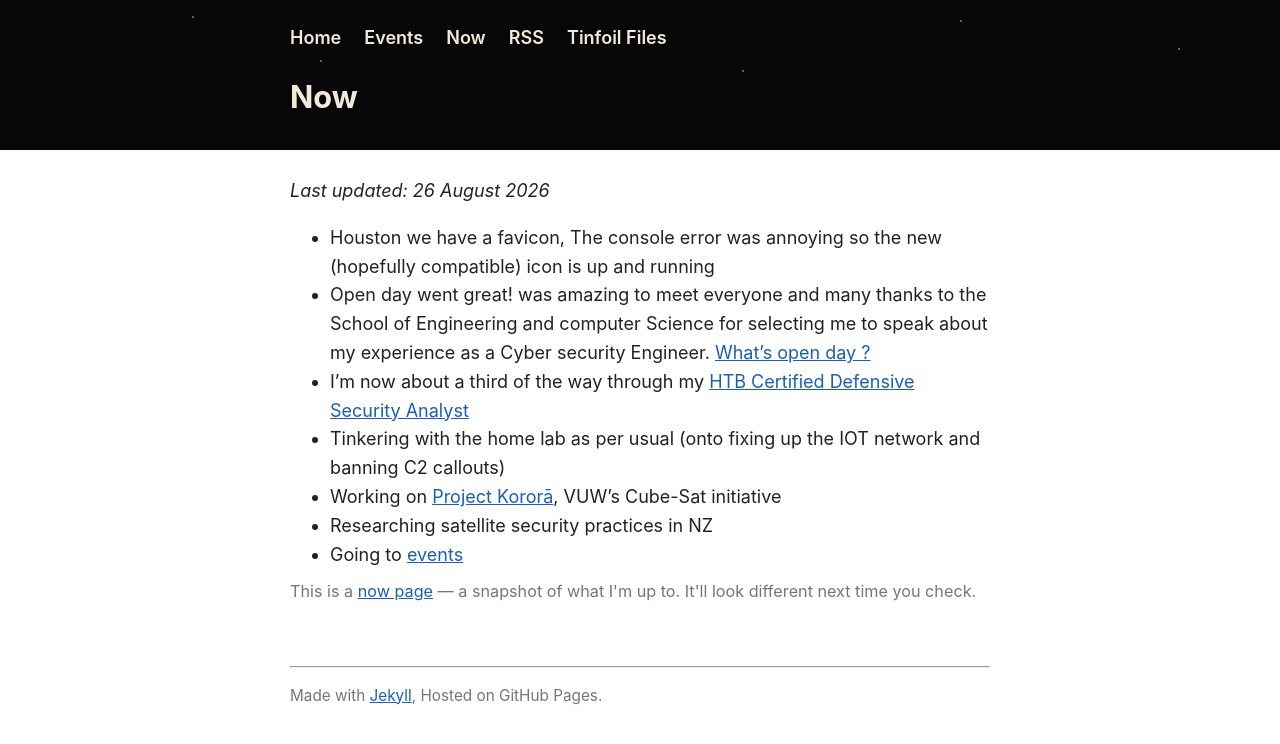
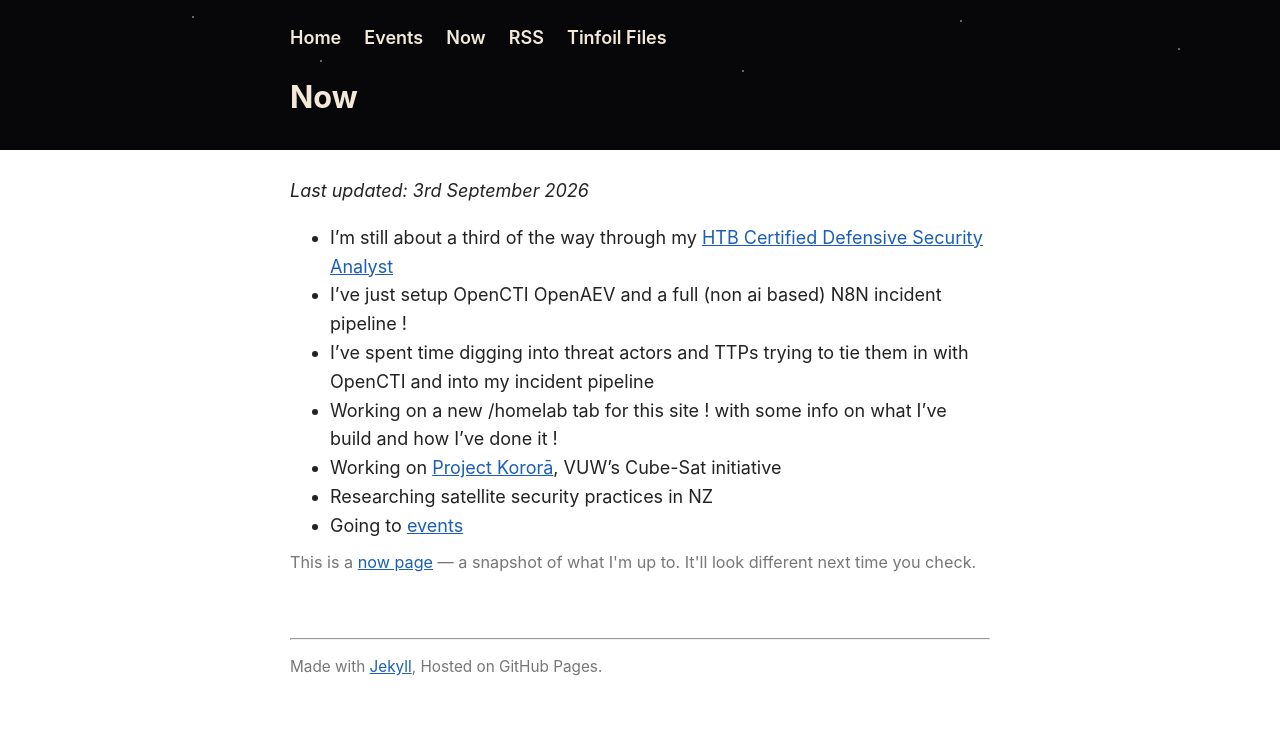
Before and after one commit to benvandw/benvandw.github.io, a Jekyll site: the page built from now.md, in a window 1280 px wide. Shown: the top 744 px of the page. Built offline with Jekyll 4.4.1, drawn with Linux system fonts in a browser that asks for light colours.

Commit message:
Revise now.md with new updates and activities
Updated the last updated date and modified the content to reflect recent activities and projects.

```diff
--- a/now.md
+++ b/now.md
@@ -3,12 +3,12 @@ layout: default
 title: Now
 ---
 
-*Last updated: 26 August 2026*
+*Last updated: 3rd September 2026*
 
-- Houston we have a favicon, The console error was annoying so the new (hopefully compatible) icon is up and running
-- Open day went great! was amazing to meet everyone and many thanks to the School of Engineering and computer Science for selecting me to speak about my experience as a Cyber security Engineer. [What's open day ?](https://www.wgtn.ac.nz/study/events-visits/open-day)
-- I'm now about a third of the way through my [HTB Certified Defensive Security Analyst](https://academy.hackthebox.com/preview/certifications/htb-certified-defensive-security-analyst)
-- Tinkering with the home lab as per usual (onto fixing up the IOT network and banning C2 callouts)
+- I'm still about a third of the way through my [HTB Certified Defensive Security Analyst](https://academy.hackthebox.com/preview/certifications/htb-certified-defensive-security-analyst)
+- I've just setup OpenCTI OpenAEV and a full (non ai based) N8N incident pipeline !
+- I've spent time digging into threat actors and TTPs trying to tie them in with OpenCTI and into my incident pipeline
+- Working on a new /homelab tab for this site ! with some info on what I've build and how I've done it !
 - Working on [Project Kororā](https://projectkorora.space/), VUW's Cube-Sat initiative
 - Researching satellite security practices in NZ
 - Going to [events](https://vandw.xyz/events)
```
